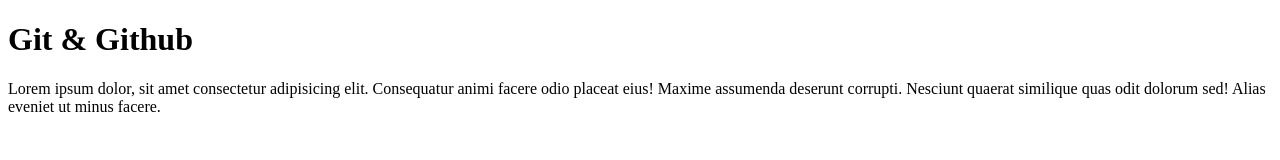
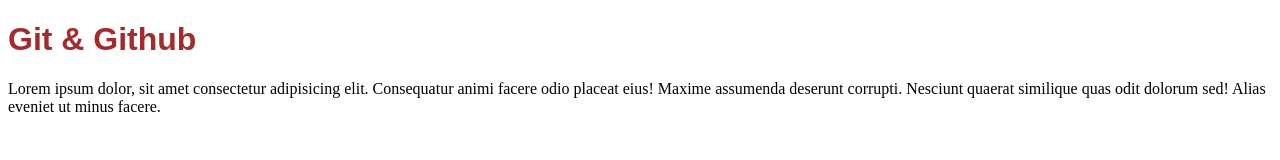
Before and after one commit to Niquis12/Clase-12, a plain HTML site: page index.html in a window 1280 px wide. Drawn offline with Linux system fonts and the light colour scheme.

Commit message:
1st commit
Creación de style css y modificación del index

```diff
--- a/index.html
+++ b/index.html
@@ -3,6 +3,7 @@
 <head>
     <meta charset="UTF-8">
     <meta name="viewport" content="width=device-width, initial-scale=1.0">
+    <link rel="stylesheet" href="./style.css">
     <title>Práctica con Git-Github</title>
 </head>
 <body>
--- /dev/null
+++ b/style.css
@@ -0,0 +1,4 @@
+h1{
+    font-family: Arial, Helvetica, sans-serif;
+    color: brown;
+}
```
